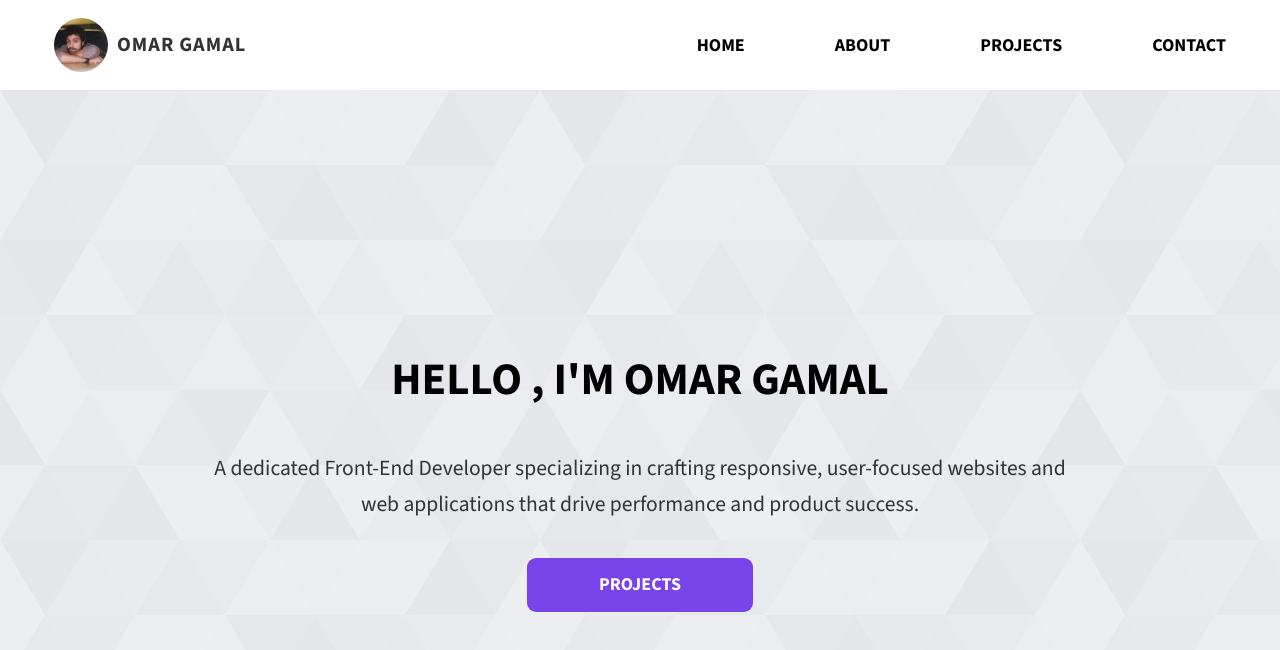
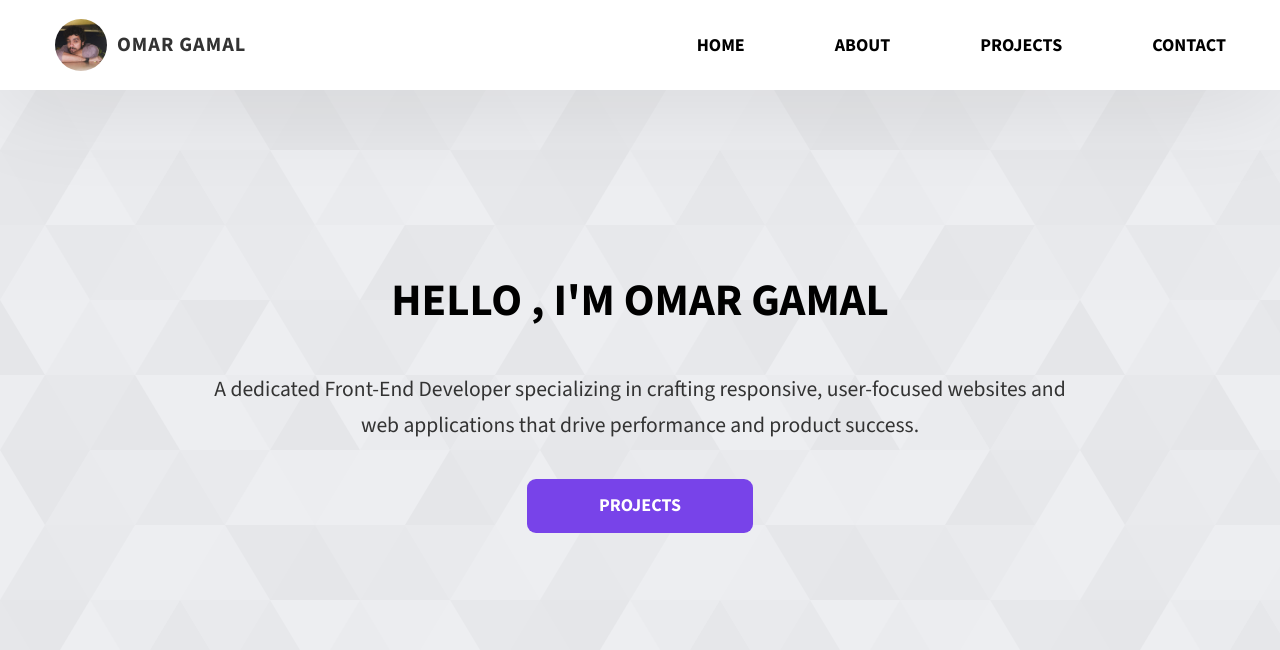
Before and after one commit to omargamal510/omargamal-portfolio, a Next.js app: page / in a window 1280 px wide. Shown: the top 650 px of the page. Built offline with nearby package versions, Linux system fonts and the light colour scheme.

Commit message:
[TEST] deployment

```diff
--- a/package.json
+++ b/package.json
@@ -12,6 +12,7 @@
     "lucide-react": "^0.525.0",
     "next": "15.3.5",
     "react": "^19.0.0",
+    "react-blurhash": "^0.3.0",
     "react-dom": "^19.0.0"
   },
   "devDependencies": {
--- a/src/app/page.tsx
+++ b/src/app/page.tsx
@@ -1,5 +1,4 @@
 import Hero from "@/components/Hero/Hero";
-import Image from "next/image";
 
 export default function Home() {
   return (
--- a/src/components/Hero/Hero.tsx
+++ b/src/components/Hero/Hero.tsx
@@ -1,20 +1,18 @@
 import HeroHeader from "@/components/Hero/HeroHeader";
+import Image from "next/image";
 
 const Hero = () => {
   return (
-    <div
-      style={{
-        backgroundImage: "url('/common-bg.svg')",
-        backgroundPosition: "center center",
-        backgroundRepeat: "no-repeat",
-        backgroundSize: "cover",
-      }}
-      className="hero-height-vh"
-    >
-      <div className="overlay size-full bg-gray-200/70 flex-center flex-col gap-8">
+    <div className="hero-height-vh mt-20">
+      <Image
+        alt="hero background"
+        src={"/common-bg.svg"}
+        fill
+        className="size-full"
+      />
+
+      <div className="overlay absolute inset-0 bg-gray-200/70 flex-center flex-col gap-8">
         <h1 className="text-[2.5rem] text-center font-black uppercase">
-          {/* Hello , I'm Omar Gamal */}
-          <br />
           <HeroHeader textProp="Hello , I'm Omar Gamal" />
         </h1>
         <p className="text-center text-[1.2rem] px-10 text-main-gray leading-8">
--- a/src/components/Navbar/Navbar.tsx
+++ b/src/components/Navbar/Navbar.tsx
@@ -1,21 +1,24 @@
 import SmNav from "@/components/Navbar/SmNav";
+import Image from "next/image";
 import Link from "next/link";
 
 export const NavbarLinks: string[] = ["Home", "About", "Projects", "Contact"];
 
 const Navbar = () => {
   return (
-    <nav className="flex justify-between h-20 items-center px-12 nav-box-shadow">
+    <nav className="fixed inset-0 bg-white z-10 flex justify-between h-20 items-center px-12 nav-box-shadow">
       <Link
         href={"/"}
         className="flex hover:[&>*]:text-main-purple gap-2 items-center cursor-pointer"
       >
-        <img
-          src={"/github-image-profile.jpg"}
-          loading="lazy"
-          decoding="async"
-          className="w-12 rounded-full"
-        />
+        <div className="relative size-12">
+          <Image
+            alt="omar gamal"
+            src={"/github-image-profile.jpg"}
+            fill
+            className="border-1 size-full rounded-full"
+          />
+        </div>
         <h1 className="font-bold tracking-[1px] uppercase transition-300 text-lg text-main-gray">
           Omar Gamal
         </h1>
--- a/src/components/Navbar/SmNav.tsx
+++ b/src/components/Navbar/SmNav.tsx
@@ -28,7 +28,7 @@ const SmNav = () => {
       <div
         ref={smNavRef}
         style={{ direction: "rtl" }}
-        className={`absolute bg-white  left-0  right-0 top-20 transition-500 ${
+        className={`absolute bg-white left-0 right-0 top-20 transition-500 ${
           isOpen ? "block" : "hidden"
         } opacity-0`}
       >
```
Also changed, not shown: src/app/layout.tsx (+0 -10 lines), 1 other file (tests, documents, lock files or other folders).
